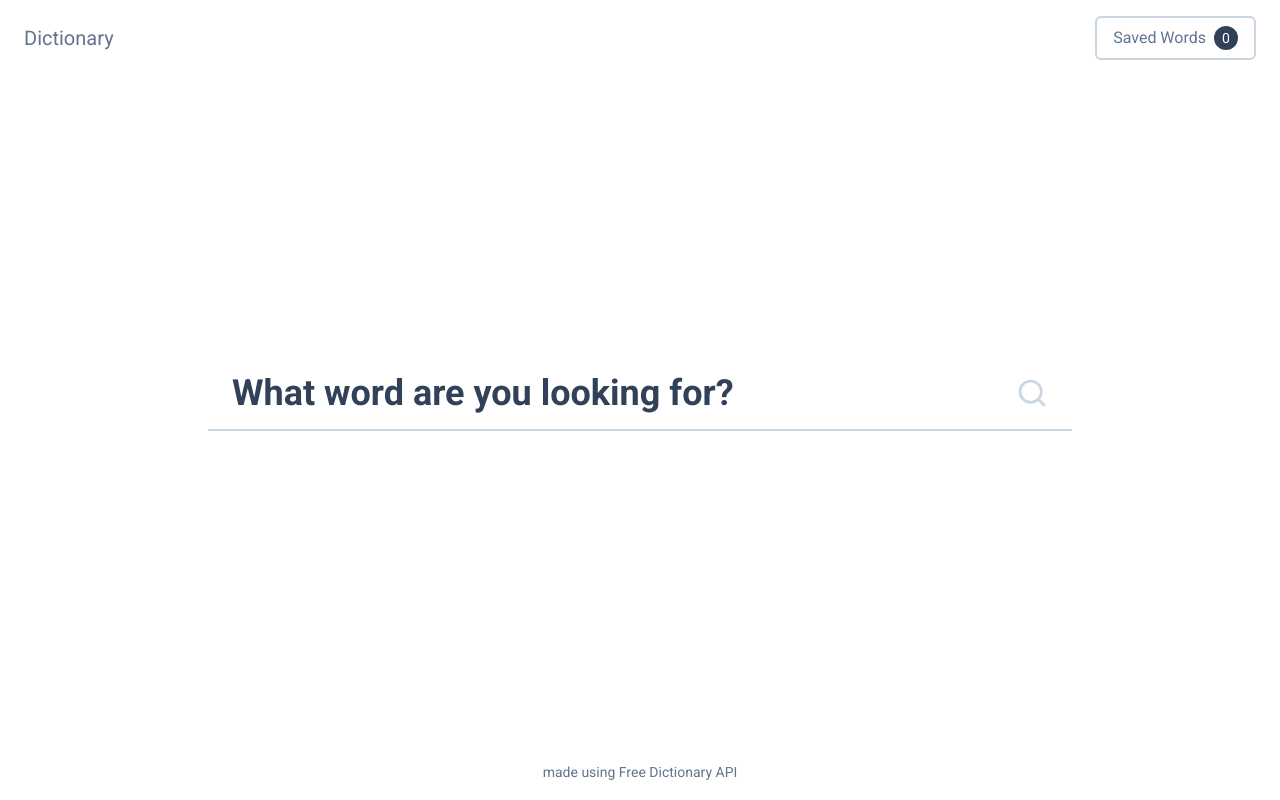
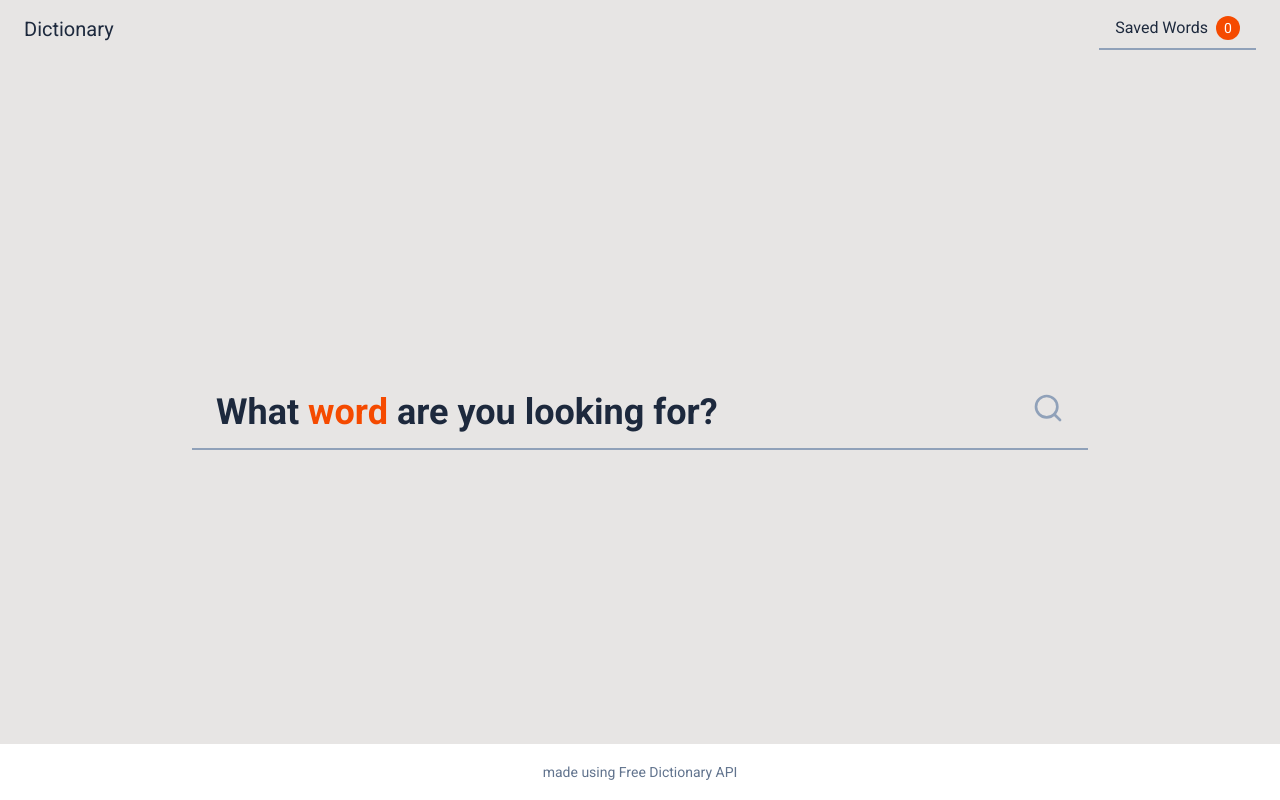
Before and after one commit to mushie-mush/dictionary, a React (Vite) app: page / in a window 1280 px wide. Built offline with nearby package versions, Linux system fonts and the light colour scheme.

Commit message:
style: change layout & colors

```diff
--- a/src/App.tsx
+++ b/src/App.tsx
@@ -10,7 +10,7 @@ function App() {
     <SavedWordsProvider>
       <BrowserRouter>
         <Header />
-        <main className="flex flex-col flex-auto gap-8 justify-center w-full max-w-4xl mx-auto my-12 p-4">
+        <main className="flex flex-col flex-auto">
           <Routes>
             <Route index element={<Search />} />
             <Route path="/search" element={<Search />} />
--- a/src/components/DictionaryEntry.tsx
+++ b/src/components/DictionaryEntry.tsx
@@ -1,4 +1,4 @@
-import { BookmarkMinus, BookmarkPlus } from 'lucide-react';
+import { BookmarkCheck, BookmarkPlus } from 'lucide-react';
 import type { IDictionaryEntry } from '../types';
 import { useSavedWords } from '../hooks/useSavedWords';
 
@@ -18,21 +18,25 @@ function DictionaryEntry({ entry }: IDictionaryEntryProps) {
   };
 
   return (
-    <div className="flex flex-col gap-6 p-8 not-last:mb-8 border-2 border-slate-300 rounded-xl">
-      <div className="text-3xl font-bold text-slate-700 flex items-center gap-2">
+    <div className="flex flex-col gap-6 p-6 w-full border-y-2 border-y-transparent hover:shadow-xl hover:border-y-slate-800 hover:scale-101 transition-all">
+      <div className="text-4xl font-bold text-slate-800 flex items-center gap-2">
         <h2>{entry.word}</h2>
-        <span className="text-base text-slate-500 bg-slate-100 px-2 py-1 rounded">
+        <span className="text-base text-orange-600 bg-orange-100 px-2 py-1 rounded">
           {entry.language.code}
         </span>
         <span className="italic text-slate-500 text-lg font-medium">
           · {entry.partOfSpeech}
         </span>
         <button
-          className="ml-auto text-slate-300 cursor-pointer hover:text-slate-700"
+          className={`ml-auto text-slate-300 size-12 flex items-center justify-center rounded-md cursor-pointer ${
+            isWordSaved(entry.id)
+              ? 'hover:text-orange-600 hover:bg-orange-50'
+              : 'hover:text-slate-800 hover:bg-slate-100'
+          }`}
           onClick={handleWordSave}
         >
           {isWordSaved(entry.id) ? (
-            <BookmarkMinus className="size-10" />
+            <BookmarkCheck className="size-10 text-orange-600" />
           ) : (
             <BookmarkPlus className="size-10" />
           )}
@@ -41,7 +45,7 @@ function DictionaryEntry({ entry }: IDictionaryEntryProps) {
 
       {entry.pronunciations.length > 0 && (
         <section>
-          <h3 className="text-xl font-semibold text-slate-700 mb-2">
+          <h3 className="text-xl font-semibold text-slate-800 mb-2">
             Pronunciations
           </h3>
           <ul className="list-disc list-inside ml-4">
@@ -61,7 +65,7 @@ function DictionaryEntry({ entry }: IDictionaryEntryProps) {
 
       {entry.forms.length > 0 && (
         <section>
-          <h3 className="text-xl font-semibold text-slate-700 mb-2">Forms</h3>
+          <h3 className="text-xl font-semibold text-slate-800 mb-2">Forms</h3>
           <ul className="list-disc list-inside ml-4">
             {entry.forms.map((form, index) => (
               <li key={index} className="text-slate-600 mb-1">
@@ -79,7 +83,7 @@ function DictionaryEntry({ entry }: IDictionaryEntryProps) {
 
       {entry.senses.length > 0 && (
         <section>
-          <h3 className="text-xl font-bold text-slate-700 mb-3">Senses</h3>
+          <h3 className="text-xl font-bold text-slate-800 mb-3">Senses</h3>
           <div>
             {entry.senses.map((sense, index) => (
               <details
--- a/src/components/Header.tsx
+++ b/src/components/Header.tsx
@@ -5,16 +5,16 @@ function Header() {
   const { totalSavedWords } = useSavedWords();
 
   return (
-    <header className="flex align-center justify-between py-4 px-6 text-slate-500">
+    <header className="fixed flex align-center justify-between w-full py-2 px-6 text-slate-800">
       <Link to="/" className="text-xl self-center">
         Dictionary
       </Link>
       <Link
         to="/saved"
-        className="flex align-center text-md border-2 border-slate-300 rounded-md py-2 px-4"
+        className="flex align-center text-md py-2 px-4 border-b-2 border-b-slate-400 hover:border-b-slate-800"
       >
         Saved Words{' '}
-        <span className="flex items-center justify-center text-white text-sm ml-2 bg-slate-700 rounded-full w-[24px] h-[24px]">
+        <span className="flex items-center justify-center text-white text-sm ml-2 bg-orange-600 rounded-full w-[24px] h-[24px]">
           {totalSavedWords}
         </span>
       </Link>
--- a/src/components/SearchBar.tsx
+++ b/src/components/SearchBar.tsx
@@ -22,14 +22,14 @@ function SearchBar({ isLoading }: ISearchBar) {
   };
 
   return (
-    <form className="relative w-full" onSubmit={handleSearchSubmit}>
+    <form className="relative w-full pt-6" onSubmit={handleSearchSubmit}>
       <input
         type="text"
         id="search"
         name="search"
         placeholder=" "
-        className="peer w-full py-4 px-6 border-b-2 border-slate-300 text-4xl font-bold text-slate-700 placeholder-transparent transition-all
-        focus:outline-none focus:border-slate-700"
+        className="peer w-full py-4 px-6 border-b-2 border-slate-400 text-4xl font-bold text-slate-800 placeholder-transparent transition-all
+        focus:outline-none focus:border-slate-800"
         onChange={handleSearchInput}
         value={keyword}
         autoComplete="off"
@@ -38,16 +38,16 @@ function SearchBar({ isLoading }: ISearchBar) {
       />
       <label
         htmlFor="search"
-        className="absolute left-6 -top-6 text-slate-700 text-xl font-normal pointer-events-none transition-all
-              peer-placeholder-shown:top-4 peer-placeholder-shown:text-4xl peer-placeholder-shown:font-bold
-              peer-focus:-top-6 peer-focus:text-xl peer-focus:font-normal"
+        className="absolute left-6 top-1 text-slate-800 text-xl font-normal pointer-events-none transition-all
+              peer-placeholder-shown:top-10 peer-placeholder-shown:text-4xl peer-placeholder-shown:font-bold
+              peer-focus:top-1 peer-focus:text-xl peer-focus:font-normal"
       >
-        What word are you looking for?
+        What <span className="text-orange-600">word</span> are you looking for?
       </label>
       {isLoading ? (
-        <LoaderCircle className="absolute top-5 right-6 size-8 text-slate-300 transition-all animate-spin peer-focus:text-slate-700" />
+        <LoaderCircle className="absolute top-10 right-6 size-8 text-slate-400 transition-all animate-spin peer-focus:text-slate-800" />
       ) : (
-        <Search className="absolute top-5 right-6 size-8 text-slate-300 transition-all peer-focus:text-slate-700" />
+        <Search className="absolute top-10 right-6 size-8 text-slate-400 transition-all peer-focus:text-slate-800" />
       )}
     </form>
   );
--- a/src/pages/Saved.tsx
+++ b/src/pages/Saved.tsx
@@ -6,12 +6,18 @@ function Saved() {
 
   return (
     <>
-      <h1 className="text-slate-700 text-4xl font-bold">Saved Words</h1>
-      <div>
-        {savedWords.map((entry) => (
-          <DictionaryEntry entry={entry} key={entry.id} />
-        ))}
-      </div>
+      <section className="bg-stone-200 flex flex-col items-center justify-center pb-[64px] pt-[122px]">
+        <h1 className="text-slate-800 text-4xl font-bold w-full max-w-4xl">
+          Saved Words
+        </h1>
+      </section>
+      <section className="w-full flex flex-col items-center justify-center p-6">
+        <div className="flex flex-col items-center justify-center gap-6 w-full max-w-4xl">
+          {savedWords.map((entry) => (
+            <DictionaryEntry entry={entry} key={entry.id} />
+          ))}
+        </div>
+      </section>
     </>
   );
 }
--- a/src/pages/Search.tsx
+++ b/src/pages/Search.tsx
@@ -35,14 +35,20 @@ function Search() {
 
   return (
     <>
-      <section className="">
-        <SearchBar isLoading={isLoading} />
+      <section className="bg-stone-200 flex flex-col flex-auto items-center justify-center pb-[64px] pt-[122px]">
+        <div className="w-full max-w-4xl">
+          <SearchBar isLoading={isLoading} />
+        </div>
       </section>
-      <section className="flex flex-col transition-all">
-        {dictionaryEntries.map((entry) => (
-          <DictionaryEntry entry={entry} key={entry.id} />
-        ))}
-      </section>
+      {dictionaryEntries.length > 0 && (
+        <section className="w-full flex flex-col items-center justify-center p-6">
+          <div className="flex flex-col items-center justify-center gap-6 w-full max-w-4xl">
+            {dictionaryEntries.map((entry) => (
+              <DictionaryEntry entry={entry} key={entry.id} />
+            ))}
+          </div>
+        </section>
+      )}
     </>
   );
 }
--- a/src/services/apiDictionary.ts
+++ b/src/services/apiDictionary.ts
@@ -5,7 +5,7 @@ export const fetchDictionaryEntry = async (
   keyword: string
 ): Promise<IDictionaryEntry[]> => {
   const response = await fetch(
-    `https://freedictionaryapi.com/api/v1/entries/en/${keyword}`
+    `https://freedictionaryapi.com/api/v1/entries/en/${keyword.toLowerCase()}`
   );
   const data = await response.json();
 
```
